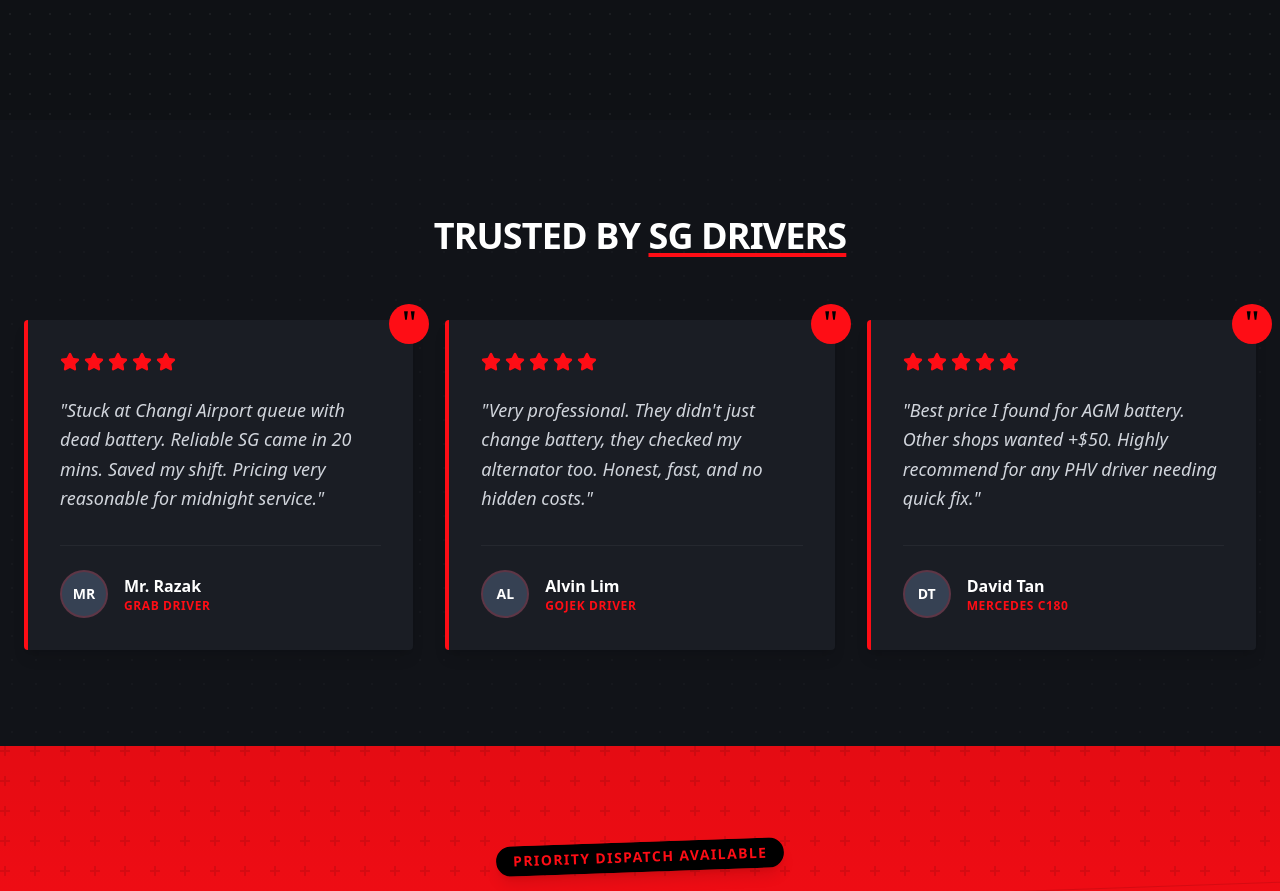
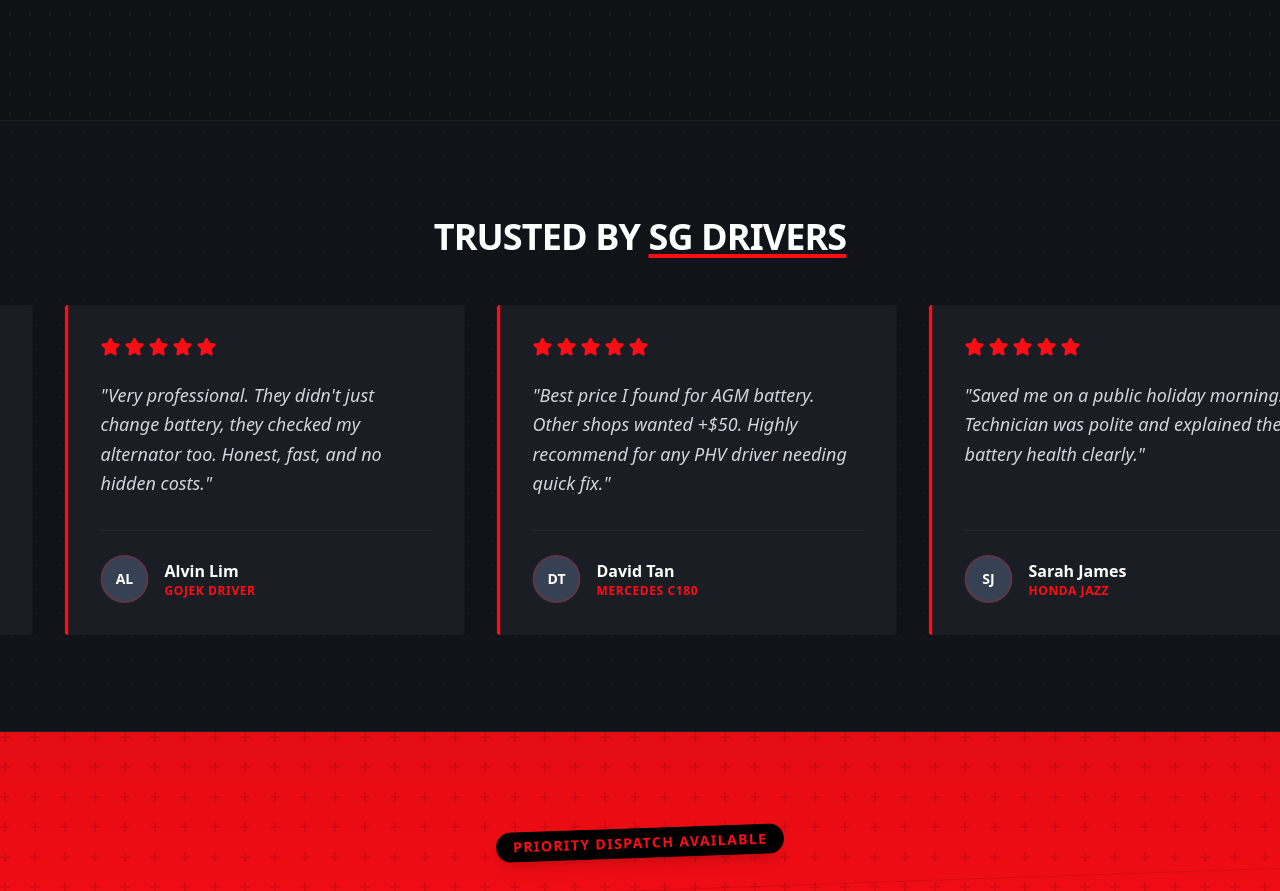
Before and after one commit to usama-1998/reliable-sg-landing-page, a Next.js app: page / in a window 1280 px wide. Shown: the part 3020-3911 px from the top of the page. Built offline with nearby package versions, Linux system fonts and the light colour scheme.

Commit message:
Refactor Process and Testimonials sections: remove text and add film roll animation

```diff
--- a/src/app/globals.css
+++ b/src/app/globals.css
@@ -14,3 +14,19 @@ body {
   color: rgb(var(--foreground-rgb));
   background: #0f1115;
 }
+
+@layer utilities {
+  @keyframes marquee {
+    0% {
+      transform: translateX(0);
+    }
+
+    100% {
+      transform: translateX(-50%);
+    }
+  }
+
+  .animate-marquee {
+    animation: marquee 30s linear infinite;
+  }
+}
--- a/src/app/page.js
+++ b/src/app/page.js
@@ -301,7 +301,6 @@ const ReliableSGLanding = () => {
                             <h2 className="text-4xl md:text-6xl font-black uppercase tracking-tight leading-none mb-4">How It<br /><span className="text-transparent bg-clip-text bg-gradient-to-r from-[#FE0D15] to-red-600">Works</span></h2>
                             <div className="h-2 w-24 bg-[#FE0D15]"></div>
                         </div>
-                        <p className="text-xl text-gray-400 pb-2 max-w-sm mt-6 md:mt-0">Simple 3-step recovery process designed to get you back earning.</p>
                     </div>
 
                     <div className="grid md:grid-cols-3 gap-12 relative">
@@ -342,21 +341,28 @@ const ReliableSGLanding = () => {
                 </div>
             </section>
 
-            {/* TESTIMONIALS */}
-            <section id="reviews" className="py-24 bg-[#111318] relative">
+            {/* TESTIMONIALS (AUTO-SCROLLING FILM ROLL) */}
+            <section id="reviews" className="py-24 bg-[#111318] relative overflow-hidden border-y border-white/5">
                 {/* Subtle Pattern */}
                 <div className="absolute inset-0 opacity-[0.02]" style={{ backgroundImage: 'radial-gradient(#ffffff 1px, transparent 1px)', backgroundSize: '24px 24px' }}></div>
 
-                <div className="container mx-auto px-4 md:px-6 relative z-10">
-                    <h2 className="text-center text-4xl font-black mb-16 uppercase tracking-tight">Trusted by <span className="underline decoration-[#FE0D15] decoration-4 underline-offset-4">SG Drivers</span></h2>
+                <div className="container mx-auto px-4 md:px-6 relative z-10 mb-12">
+                    <h2 className="text-center text-4xl font-black uppercase tracking-tight">Trusted by <span className="underline decoration-[#FE0D15] decoration-4 underline-offset-4">SG Drivers</span></h2>
+                </div>
 
-                    <div className="grid md:grid-cols-2 lg:grid-cols-3 gap-8">
-                        <div className="bg-[#1a1d24] p-8 rounded-sm border-l-4 border-[#FE0D15] shadow-lg relative">
-                            <div className="absolute -top-4 -right-4 bg-[#FE0D15] text-black text-4xl font-serif h-10 w-10 flex items-center justify-center rounded-full">"</div>
+                {/* Marquee Container */}
+                <div className="relative w-full overflow-hidden">
+                    <div className="flex w-max animate-marquee gap-8 items-stretch">
+                        {[...Array(2)].map((_, i) => (
+                            <div key={i} className="flex gap-8 shrink-0">
+                                {/* Testimonial 1 */}
+                                <div className="w-[400px] bg-[#1a1d24] p-8 rounded-sm border-l-4 border-[#FE0D15] shadow-lg relative flex flex-col justify-between">
+                                    <div>
                                         <div className="flex text-[#FE0D15] mb-6 gap-1">
-                                <Star className="fill-current w-5 h-5" /><Star className="fill-current w-5 h-5" /><Star className="fill-current w-5 h-5" /><Star className="fill-current w-5 h-5" /><Star className="fill-current w-5 h-5" />
+                                            {[...Array(5)].map((_, i) => <Star key={i} className="fill-current w-5 h-5" />)}
                                         </div>
                                         <p className="text-gray-300 italic mb-8 text-lg leading-relaxed">"Stuck at Changi Airport queue with dead battery. Reliable SG came in 20 mins. Saved my shift. Pricing very reasonable for midnight service."</p>
+                                    </div>
                                     <div className="flex items-center gap-4 border-t border-white/5 pt-6">
                                         <div className="w-12 h-12 bg-gray-700 rounded-full flex items-center justify-center text-sm font-bold border-2 border-[#FE0D15]/20">MR</div>
                                         <div>
@@ -366,12 +372,14 @@ const ReliableSGLanding = () => {
                                     </div>
                                 </div>
 
-                        <div className="bg-[#1a1d24] p-8 rounded-sm border-l-4 border-[#FE0D15] shadow-lg relative mt-8 md:mt-0">
-                            <div className="absolute -top-4 -right-4 bg-[#FE0D15] text-black text-4xl font-serif h-10 w-10 flex items-center justify-center rounded-full">"</div>
+                                {/* Testimonial 2 */}
+                                <div className="w-[400px] bg-[#1a1d24] p-8 rounded-sm border-l-4 border-[#FE0D15] shadow-lg relative flex flex-col justify-between">
+                                    <div>
                                         <div className="flex text-[#FE0D15] mb-6 gap-1">
-                                <Star className="fill-current w-5 h-5" /><Star className="fill-current w-5 h-5" /><Star className="fill-current w-5 h-5" /><Star className="fill-current w-5 h-5" /><Star className="fill-current w-5 h-5" />
+                                            {[...Array(5)].map((_, i) => <Star key={i} className="fill-current w-5 h-5" />)}
                                         </div>
                                         <p className="text-gray-300 italic mb-8 text-lg leading-relaxed">"Very professional. They didn't just change battery, they checked my alternator too. Honest, fast, and no hidden costs."</p>
+                                    </div>
                                     <div className="flex items-center gap-4 border-t border-white/5 pt-6">
                                         <div className="w-12 h-12 bg-gray-700 rounded-full flex items-center justify-center text-sm font-bold border-2 border-[#FE0D15]/20">AL</div>
                                         <div>
@@ -381,12 +389,14 @@ const ReliableSGLanding = () => {
                                     </div>
                                 </div>
 
-                        <div className="bg-[#1a1d24] p-8 rounded-sm border-l-4 border-[#FE0D15] shadow-lg relative md:col-span-2 lg:col-span-1">
-                            <div className="absolute -top-4 -right-4 bg-[#FE0D15] text-black text-4xl font-serif h-10 w-10 flex items-center justify-center rounded-full">"</div>
+                                {/* Testimonial 3 */}
+                                <div className="w-[400px] bg-[#1a1d24] p-8 rounded-sm border-l-4 border-[#FE0D15] shadow-lg relative flex flex-col justify-between">
+                                    <div>
                                         <div className="flex text-[#FE0D15] mb-6 gap-1">
-                                <Star className="fill-current w-5 h-5" /><Star className="fill-current w-5 h-5" /><Star className="fill-current w-5 h-5" /><Star className="fill-current w-5 h-5" /><Star className="fill-current w-5 h-5" />
+                                            {[...Array(5)].map((_, i) => <Star key={i} className="fill-current w-5 h-5" />)}
                                         </div>
                                         <p className="text-gray-300 italic mb-8 text-lg leading-relaxed">"Best price I found for AGM battery. Other shops wanted +$50. Highly recommend for any PHV driver needing quick fix."</p>
+                                    </div>
                                     <div className="flex items-center gap-4 border-t border-white/5 pt-6">
                                         <div className="w-12 h-12 bg-gray-700 rounded-full flex items-center justify-center text-sm font-bold border-2 border-[#FE0D15]/20">DT</div>
                                         <div>
@@ -395,6 +405,25 @@ const ReliableSGLanding = () => {
                                         </div>
                                     </div>
                                 </div>
+
+                                {/* Extra Testimonial (to fill space) */}
+                                <div className="w-[400px] bg-[#1a1d24] p-8 rounded-sm border-l-4 border-[#FE0D15] shadow-lg relative flex flex-col justify-between">
+                                    <div>
+                                        <div className="flex text-[#FE0D15] mb-6 gap-1">
+                                            {[...Array(5)].map((_, i) => <Star key={i} className="fill-current w-5 h-5" />)}
+                                        </div>
+                                        <p className="text-gray-300 italic mb-8 text-lg leading-relaxed">"Saved me on a public holiday morning. Technician was polite and explained the battery health clearly."</p>
+                                    </div>
+                                    <div className="flex items-center gap-4 border-t border-white/5 pt-6">
+                                        <div className="w-12 h-12 bg-gray-700 rounded-full flex items-center justify-center text-sm font-bold border-2 border-[#FE0D15]/20">SJ</div>
+                                        <div>
+                                            <div className="font-bold text-base text-white">Sarah James</div>
+                                            <div className="text-xs text-[#FE0D15] font-bold uppercase tracking-wider">Honda Jazz</div>
+                                        </div>
+                                    </div>
+                                </div>
+                            </div>
+                        ))}
                     </div>
                 </div>
             </section>
```
Lines whose indentation alone changed are shown as unchanged.
